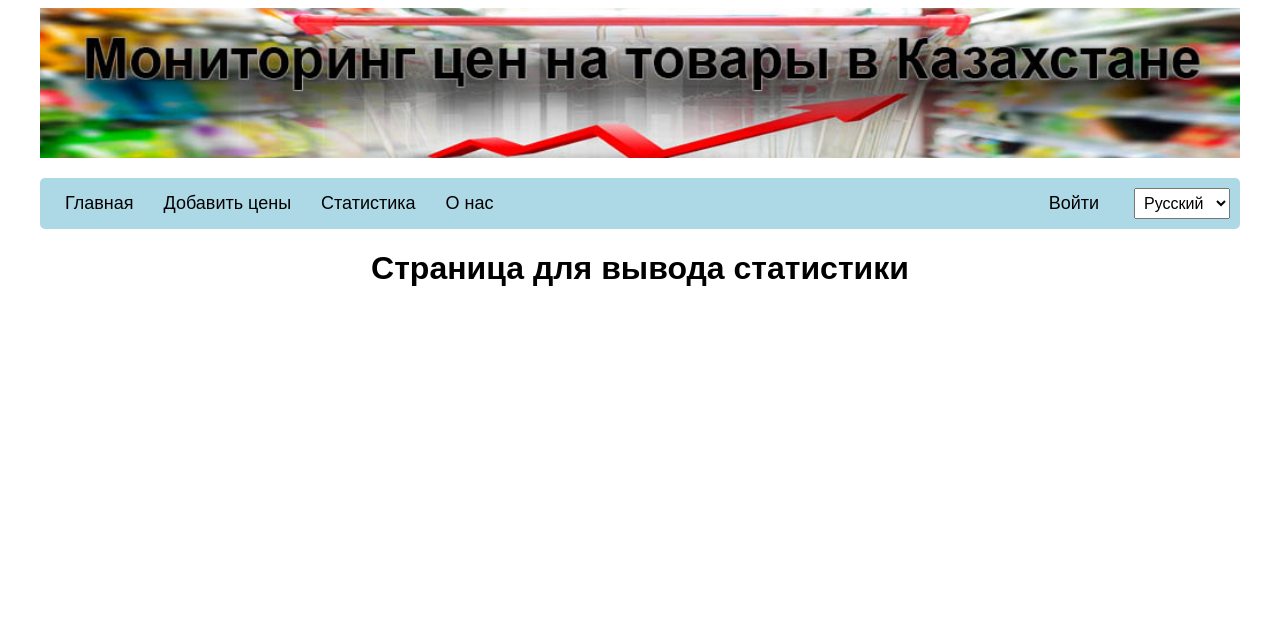
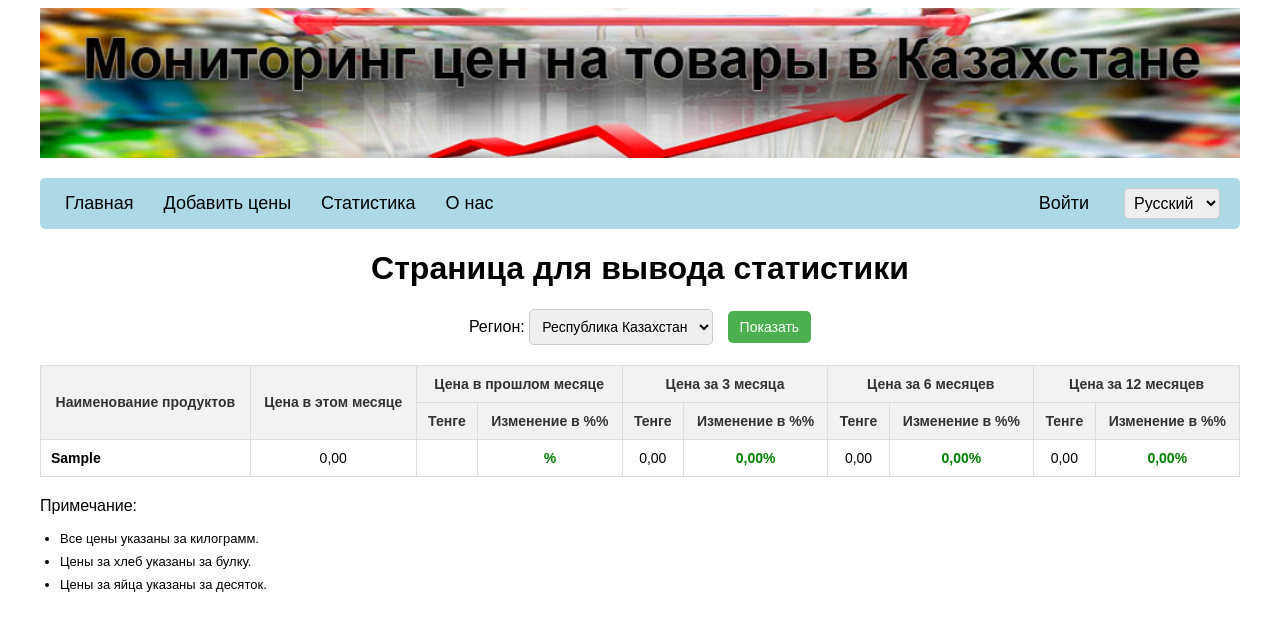
Before and after one commit to STARSsoft/MonitoringApp, a Django app: page /ru/statistics/ in a window 1280 px wide. Shown: the top 631 px of the page. Run offline with Django 5.2, Linux system fonts and the light colour scheme; tables that the repository leaves empty hold one stand-in row (values such as "Sample post").

Commit message:
Сделал страницу статистики. Вроде работает, но нужно проверять. Не переключается на языки список регионов

```diff
--- a/monitoringapp/core/views.py
+++ b/monitoringapp/core/views.py
@@ -14,6 +14,12 @@ from .forms import PriceForm
 from decimal import Decimal  # Импортируем Decimal для работы с числами
 from django.http import JsonResponse
 from .models import Product, UnitOfMeasurement, Region, Price
+from django.db.models import Avg
+from datetime import timedelta, date
+from django.utils import timezone
+from datetime import timedelta
+from dateutil.relativedelta import relativedelta  # Для работы с периодами
+
 
 
 # Страница для ввода цен
@@ -387,9 +393,142 @@ def calculate_price_for_month(price, quantity, product, measure):
     return price_for_year / Decimal(12)
 
 
+# Представление для статистики
+
+def statistics(request):
+    language = request.LANGUAGE_CODE  # Определяем текущий язык
+
+    # Получаем все регионы для выбора
+    regions = Region.objects.all()
+
+    # По умолчанию выбран весь Казахстан
+    selected_region = request.GET.get('region', '---')
+
+    # Текущая дата
+    today = timezone.now().date()
+    first_day_of_current_month = today.replace(day=1)
+
+    # Периоды для расчетов
+    last_month_start = first_day_of_current_month - relativedelta(months=1)
+    last_month_end = first_day_of_current_month - timedelta(days=1)
+
+    three_months_ago_start = first_day_of_current_month - relativedelta(months=3)
+    three_months_ago_end = three_months_ago_start + relativedelta(day=31)
+
+    six_months_ago_start = first_day_of_current_month - relativedelta(months=6)
+    six_months_ago_end = six_months_ago_start + relativedelta(day=31)
+
+    twelve_months_ago_start = first_day_of_current_month - relativedelta(years=1)
+    twelve_months_ago_end = twelve_months_ago_start + relativedelta(day=31)
+
+    # Подготовка списка продуктов
+    products = Product.objects.all()
+
+    # Примерное использование фильтра для региона, если выбран регион
+    if selected_region != '---':
+        region_filter = {'ID_region__ID_region': selected_region}
+    else:
+        region_filter = {}
+
+    statistics_data = []
+
+    # Цикл по каждому продукту для расчета статистики
+    for product in products:
+        # Определяем название продукта в зависимости от текущего языка
+        if language == 'kk':
+            product_name = product.product_KZ
+        elif language == 'en':
+            product_name = product.product_EN
+        else:
+            product_name = product.product_RU
+
+        # Средняя цена за текущий месяц
+        current_month_prices = Price.objects.filter(
+            ID_product=product,
+            date__range=(first_day_of_current_month, today),
+            **region_filter
+        ).aggregate(avg_price=Avg('price_for_kg'))
+        current_month_price = current_month_prices['avg_price'] or 0
+
+        # Средняя цена за прошлый месяц
+        last_month_prices = Price.objects.filter(
+            ID_product=product,
+            date__range=(last_month_start, last_month_end),
+            **region_filter
+        ).aggregate(avg_price=Avg('price_for_kg'))
+        price_last_month = last_month_prices['avg_price'] or 0
+
+        # Средняя цена за 3 месяца назад
+        three_months_ago_prices = Price.objects.filter(
+            ID_product=product,
+            date__range=(three_months_ago_start, three_months_ago_end),
+            **region_filter
+        ).aggregate(avg_price=Avg('price_for_kg'))
+        price_three_months_ago = three_months_ago_prices['avg_price'] or 0
+
+        # Средняя цена за 6 месяцев назад
+        six_months_ago_prices = Price.objects.filter(
+            ID_product=product,
+            date__range=(six_months_ago_start, six_months_ago_end),
+            **region_filter
+        ).aggregate(avg_price=Avg('price_for_kg'))
+        price_six_months_ago = six_months_ago_prices['avg_price'] or 0
+
+        # Средняя цена за 12 месяцев назад
+        twelve_months_ago_prices = Price.objects.filter(
+            ID_product=product,
+            date__range=(twelve_months_ago_start, twelve_months_ago_end),
+            **region_filter
+        ).aggregate(avg_price=Avg('price_for_kg'))
+        price_twelve_months_ago = twelve_months_ago_prices['avg_price'] or 0
+
+        # Вычисляем изменения в процентах
+        def calculate_percentage_change(current, previous):
+            if previous == 0:
+                return 0
+            return ((current - previous) / previous) * 100
+
+        change_last_month = calculate_percentage_change(current_month_price, price_last_month)
+        change_three_months = calculate_percentage_change(current_month_price, price_three_months_ago)
+        change_six_months = calculate_percentage_change(current_month_price, price_six_months_ago)
+        change_twelve_months = calculate_percentage_change(current_month_price, price_twelve_months_ago)
+
+        # Если продукт — хлеб или яйца, применяем специальные расчеты
+        if product.ID_product in [3, 4, 5]:  # Хлеб
+            current_month_price = (current_month_price / 1000) * 400
+            price_last_month = (price_last_month / 1000) * 400
+            price_three_months_ago = (price_three_months_ago / 1000) * 400
+            price_six_months_ago = (price_six_months_ago / 1000) * 400
+            price_twelve_months_ago = (price_twelve_months_ago / 1000) * 400
+        elif product.ID_product == 98:  # Яйца
+            current_month_price *= 10
+            price_last_month *= 10
+            price_three_months_ago *= 10
+            price_six_months_ago *= 10
+            price_twelve_months_ago *= 10
+
+        statistics_data.append({
+            'product_name': product_name,
+            'current_price': current_month_price,
+            'price_last_month': price_last_month,
+            'change_last_month': change_last_month,
+            'price_three_months_ago': price_three_months_ago,
+            'change_three_months': change_three_months,
+            'price_six_months_ago': price_six_months_ago,
+            'change_six_months': change_six_months,
+            'price_twelve_months_ago': price_twelve_months_ago,
+            'change_twelve_months': change_twelve_months,
+        })
+
+    return render(request, 'statistics.html', {
+        'statistics_data': statistics_data,
+        'regions': regions,
+        'selected_region': selected_region,
+    })
+
+
 # Остальные представления
-def statistics(request):
-    return render(request, 'statistics.html')
+
 
 def about_us(request):
     return render(request, 'about_us.html')
--- a/monitoringapp/static/core/css/styles.css
+++ b/monitoringapp/static/core/css/styles.css
@@ -393,3 +393,85 @@ body {
 .styled-form button:hover {
     background-color: #3543de;
 }
+
+/* Общие стили для таблицы  страницы статистики */
+table.statistics {
+    width: 100%;
+    border-collapse: collapse;
+    margin: 20px 0;
+}
+
+table.statistics th,
+table.statistics td {
+    border: 1px solid #ddd;
+    padding: 10px;
+    font-size: 14px;
+}
+
+/* Выровнять заголовки по центру */
+table.statistics th {
+    text-align: center;
+    background-color: #f2f2f2;
+    font-weight: bold;
+    color: #333;
+}
+
+/* Выровнять содержимое столбца с продуктами по левому краю */
+table.statistics td:first-child {
+    text-align: left;
+    font-weight: bold;
+}
+
+/* Кнопка "Показать" для выбора региона */
+form button {
+    background-color: #4CAF50;
+    color: white;
+    padding: 8px 12px;
+    border: none;
+    border-radius: 5px;
+    cursor: pointer;
+    font-size: 14px;
+}
+
+/* Стиль для выпадающего списка региона */
+form select {
+    padding: 8px;
+    border-radius: 5px;
+    border: 1px solid #ccc;
+    font-size: 14px;
+    margin-right: 10px;
+}
+
+/* Стиль для изменения цвета текста в зависимости от значений */
+table.statistics td span {
+    font-weight: bold;
+    padding: 5px;
+}
+
+/* Hover эффект для кнопки */
+form button:hover {
+    background-color: #45a049;
+}
+
+/* Hover эффект для строк таблицы */
+table.statistics tr:hover {
+    background-color: #f1f1f1;
+}
+
+/* Списки для примечаний в Статистике */
+.notice p {
+    margin-bottom: 8px;  /* Отступ между элементами списка */
+    font-size: 16px;
+    text-align: left;
+}
+
+.notice ul {
+    padding-left: 20px;  /* Отступ для маркированного списка */
+    text-align: left;     /* Выравниваем текст внутри списка по левому краю */
+    list-style: disc;     /* Убедимся, что используется маркированный стиль списка */
+}
+
+.notice ul li {
+    margin-bottom: 8px;  /* Отступ между элементами списка */
+    font-size: 13px;
+}
--- a/monitoringapp/templates/statistics.html
+++ b/monitoringapp/templates/statistics.html
@@ -4,5 +4,67 @@
 {% block title %}{% trans "Статистика" %}{% endblock %}
 
 {% block content %}
-    <H1>{% trans "Страница для вывода статистики" %}</H1>
+    <h1>{% trans "Страница для вывода статистики" %}</h1>
+
+    <!-- Поле для выбора региона -->
+    <form method="GET" action="{% url 'statistics' %}">
+        <label for="region">{% trans "Регион" %}:</label>
+        <select id="region" name="region">
+            <option value="---" {% if selected_region == '---' %}selected{% endif %}>{% trans "Республика Казахстан" %}</option>
+            {% for region in regions %}
+                <option value="{{ region.ID_region }}" {% if selected_region == region.ID_region %}selected{% endif %}>{{ region.region_RU }}</option>
+            {% endfor %}
+        </select>
+        <button type="submit">{% trans "Показать" %}</button>
+    </form>
+
+    <!-- Таблица статистики -->
+    <table class="statistics">
+        <thead>
+            <tr>
+                <th rowspan="2">{% trans "Наименование продуктов" %}</th>
+                <th rowspan="2">{% trans "Цена в этом месяце" %}</th>
+                <th colspan="2">{% trans "Цена в прошлом месяце" %}</th>
+                <th colspan="2">{% trans "Цена за 3 месяца" %}</th>
+                <th colspan="2">{% trans "Цена за 6 месяцев" %}</th>
+                <th colspan="2">{% trans "Цена за 12 месяцев" %}</th>
+            </tr>
+            <tr>
+                <th>{% trans "Тенге" %}</th>
+                <th>{% trans "Изменение в %%" %}</th>
+                <th>{% trans "Тенге" %}</th>
+                <th>{% trans "Изменение в %%" %}</th>
+                <th>{% trans "Тенге" %}</th>
+                <th>{% trans "Изменение в %%" %}</th>
+                <th>{% trans "Тенге" %}</th>
+                <th>{% trans "Изменение в %%" %}</th>
+            </tr>
+        </thead>
+        <tbody>
+            {% for data in statistics_data %}
+            <tr>
+                <td>{{ data.product_name }}</td>
+                <td>{{ data.current_price|floatformat:2 }}</td>
+                <td>{{ data.price_one_month_ago|floatformat:2 }}</td>
+                <td><span style="color: {% if data.change_one_month > 0 %}red{% else %}green{% endif %};">{{ data.change_one_month|floatformat:2 }}%</span></td>
+                <td>{{ data.price_three_months_ago|floatformat:2 }}</td>
+                <td><span style="color: {% if data.change_three_months > 0 %}red{% else %}green{% endif %};">{{ data.change_three_months|floatformat:2 }}%</span></td>
+                <td>{{ data.price_six_months_ago|floatformat:2 }}</td>
+                <td><span style="color: {% if data.change_six_months > 0 %}red{% else %}green{% endif %};">{{ data.change_six_months|floatformat:2 }}%</span></td>
+                <td>{{ data.price_twelve_months_ago|floatformat:2 }}</td>
+                <td><span style="color: {% if data.change_twelve_months > 0 %}red{% else %}green{% endif %};">{{ data.change_twelve_months|floatformat:2 }}%</span></td>
+            </tr>
+            {% endfor %}
+        </tbody>
+    </table>
+
+    <!-- Примечание -->
+<form class="notice">
+    <p>{% trans "Примечание:" %}</p>
+    <ul>
+        <li>{% trans "Все цены указаны за килограмм." %}</li>
+        <li>{% trans "Цены за хлеб указаны за булку." %}</li>
+        <li>{% trans "Цены за яйца указаны за десяток." %}</li>
+    </ul>
+</form>
 {% endblock %}
```
Also changed, not shown: markdown-cheat-sheet.md (+5 -4 lines).
